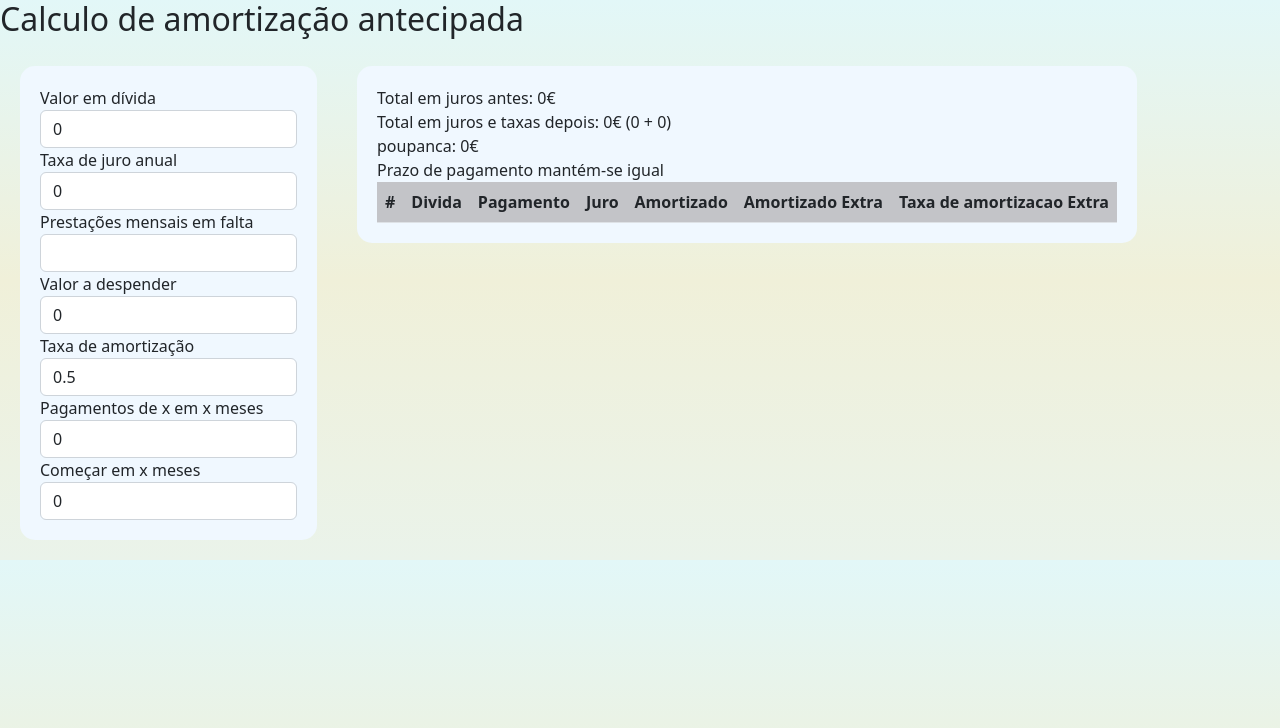
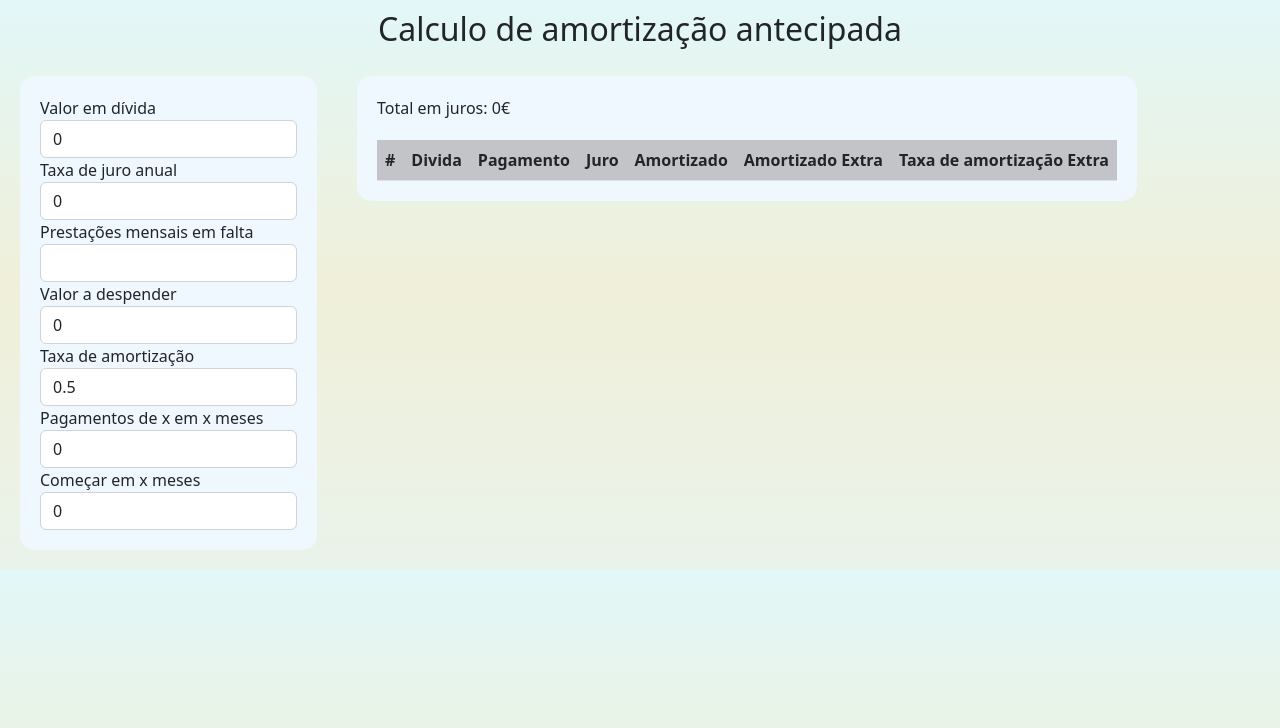
Before and after one commit to sergiosaint/Finance, a React (Create React App) app: page / in a window 1280 px wide. Shown: the top 728 px of the page. Built offline with nearby package versions, Linux system fonts and the light colour scheme.

Commit message:
typos, extra css and removal of analitics

```diff
--- a/package.json
+++ b/package.json
@@ -14,7 +14,6 @@
     "react": "^18.2.0",
     "react-bootstrap": "^2.6.0",
     "react-dom": "^18.2.0",
-    "react-ga": "^3.3.1",
     "react-scripts": "5.0.1",
     "typescript": "^4.9.3",
     "web-vitals": "^2.1.4"
--- a/public/index.html
+++ b/public/index.html
@@ -24,7 +24,7 @@
       work correctly both with client-side routing and a non-root public URL.
       Learn how to configure a non-root public URL by running `npm run build`.
     -->
-    <title>React App</title>
+    <title>Simulador de empréstimo e amortizações</title>
   </head>
   <body>
     <noscript>You need to enable JavaScript to run this app.</noscript>
--- a/src/App.tsx
+++ b/src/App.tsx
@@ -1,14 +1,8 @@
 import React from 'react';
 import LoanRepayment from './components/LoanRepayment'
 import 'bootstrap/dist/css/bootstrap.min.css';
-import ReactGA from 'react-ga';
-
-const TRACKING_ID = "G-SHTHVH7R2D";
 
 function App() {
-  ReactGA.initialize(TRACKING_ID);
-  ReactGA.pageview(window.location.pathname + window.location.search);
-
   return (
     <LoanRepayment mixesForWave={2} />
   )
--- a/src/LoanRepayment.css
+++ b/src/LoanRepayment.css
@@ -1,3 +1,8 @@
+.title {
+  margin-top: 10px;
+  text-align: center;
+}
+
 .input {
   float: left;
   background-color: aliceblue;
@@ -19,3 +24,7 @@
   top: 0;
   background-color: rgb(205, 207, 211) !important;
 }
+
+.results .text {
+  margin-bottom: 20px;
+}
--- a/src/components/LoanRepayment.tsx
+++ b/src/components/LoanRepayment.tsx
@@ -58,11 +58,12 @@ function getResults(
 
   return (
     <div className='results'>
-      <div>
-        Total em juros antes: {beforeInstallments.totalInterest}€<br/>
-        Total em juros e taxas depois: {`${RoundToTwoDecimalPlaces(afterInstallments.totalInterest + afterInstallments.totalTaxes)}€ (${afterInstallments.totalInterest} + ${afterInstallments.totalTaxes})`}<br/>
+      <div className='text'>
+        Total em juros{repaymentValue !== 0 && <> antes</>}: {beforeInstallments.totalInterest}€<br/>
+        {repaymentValue !== 0 &&
+        <>Total em juros e taxas depois: {`${RoundToTwoDecimalPlaces(afterInstallments.totalInterest + afterInstallments.totalTaxes)}€ (${afterInstallments.totalInterest} + ${afterInstallments.totalTaxes})`}<br/>
         poupanca: {RoundToTwoDecimalPlaces(beforeInstallments.totalInterest - RoundToTwoDecimalPlaces(afterInstallments.totalInterest + afterInstallments.totalTaxes))}€<br/>
-        {savedTimeText(savedMonths)}<br/>
+        {savedTimeText(savedMonths)}<br/></>}
       </div>
       <table className="table table-striped table h6-sm mb-0">
         <tbody>
@@ -73,7 +74,7 @@ function getResults(
             <th>Juro</th>
             <th>Amortizado</th>
             <th>Amortizado Extra</th>
-            <th>Taxa de amortizacao Extra</th>
+            <th>Taxa de amortização Extra</th>
           </tr>
           {calculateInstallments(debt, anualInterest, numberOfPayments, startMonth, repaymentEveryXMonths, repaymentValue, repaymentTax, false)
           .installments.map(installment =>
@@ -112,7 +113,7 @@ function LoanRepayment(props: ILoanRepaymentProps) {
   return (
 
       <>
-        <h2>Calculo de amortização antecipada</h2>
+        <h2 className='title'>Calculo de amortização antecipada</h2>
 
         <div className='input'>
           <form className='demoForm'>
```
Also changed, not shown: 1 other file (tests, documents, lock files or other folders).
